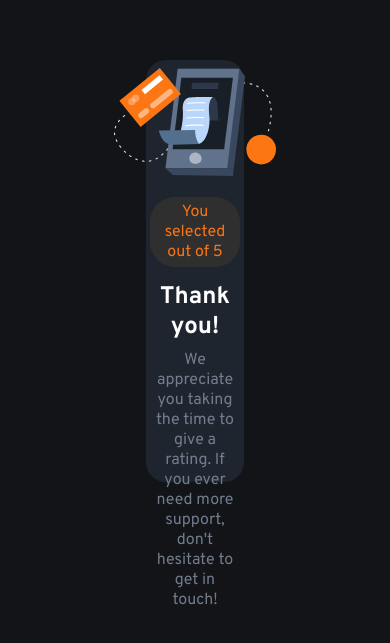
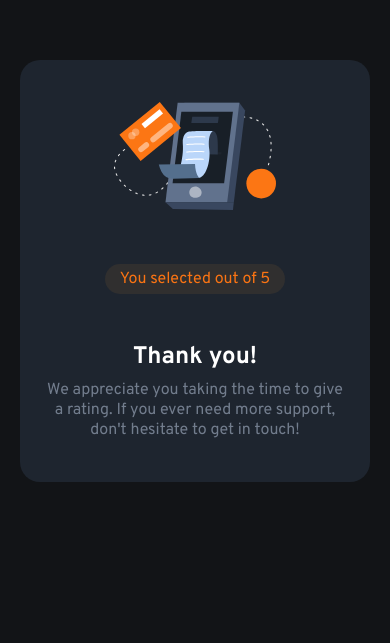
Before and after one commit to AtanasovCode/Responsive-Rating-Card, a plain HTML site: page thankyou.html in a window 390 px wide. Shown: the part 151-794 px from the top of the page. Drawn offline with Linux system fonts and the light colour scheme.

Commit message:
Update Commit 4

```diff
--- a/style.css
+++ b/style.css
@@ -139,8 +139,8 @@ main {
 /*====================THANK YOU CONTAINER==================*/
 
 .ty-container {
-    padding: 2vw;
-    width: 25vw;
+    padding: 25px;
+    width: 400px;
     height: 50vh;
     background-color: #1e252f;
     color: white;
@@ -175,7 +175,8 @@ main {
 /*======RESPONSIVE=======*/
 
 @media only screen and (max-width: 410px) {
-    .rating-container {
+    .rating-container,
+    .ty-container {
         width: 350px;
         height: 50vh;
     }
```
